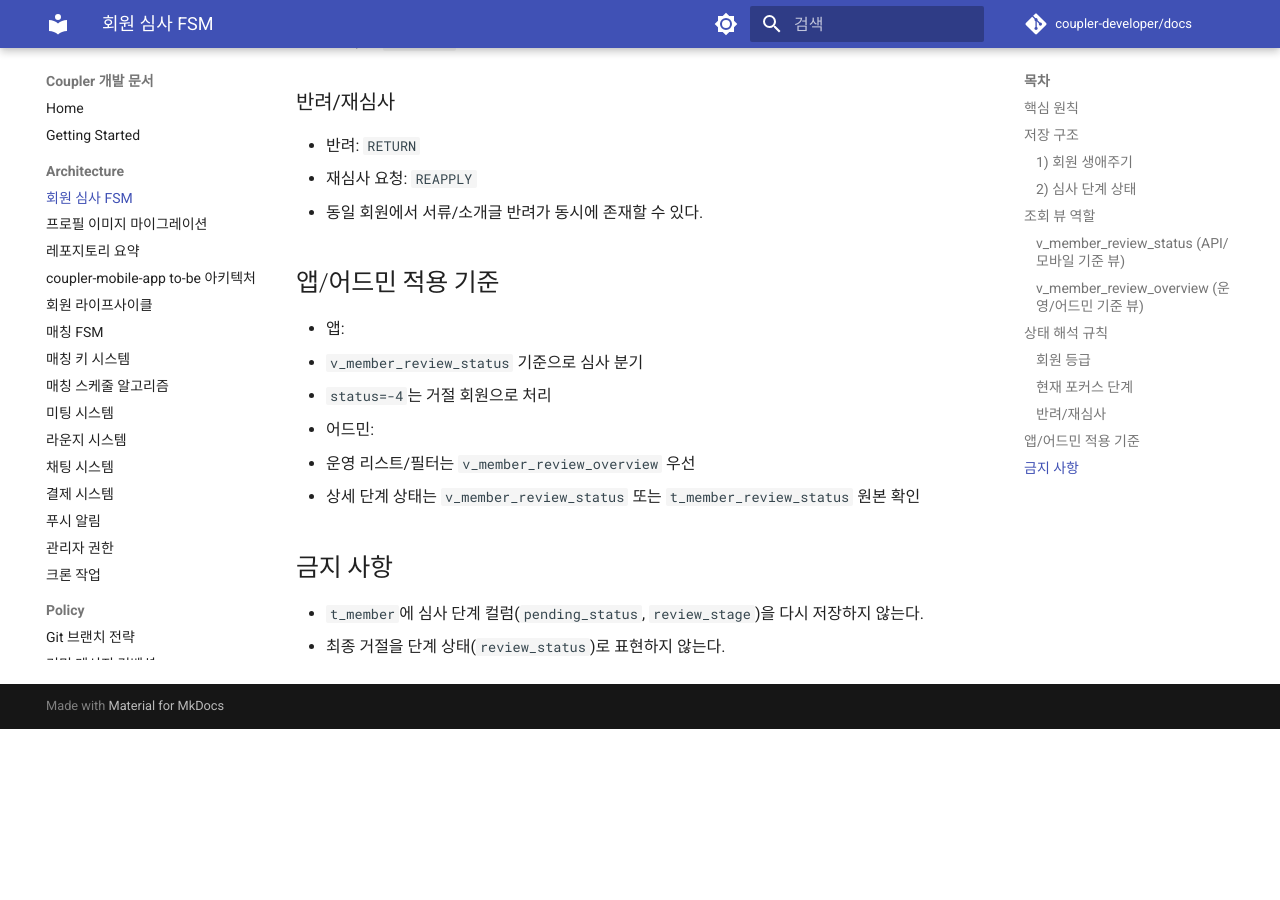
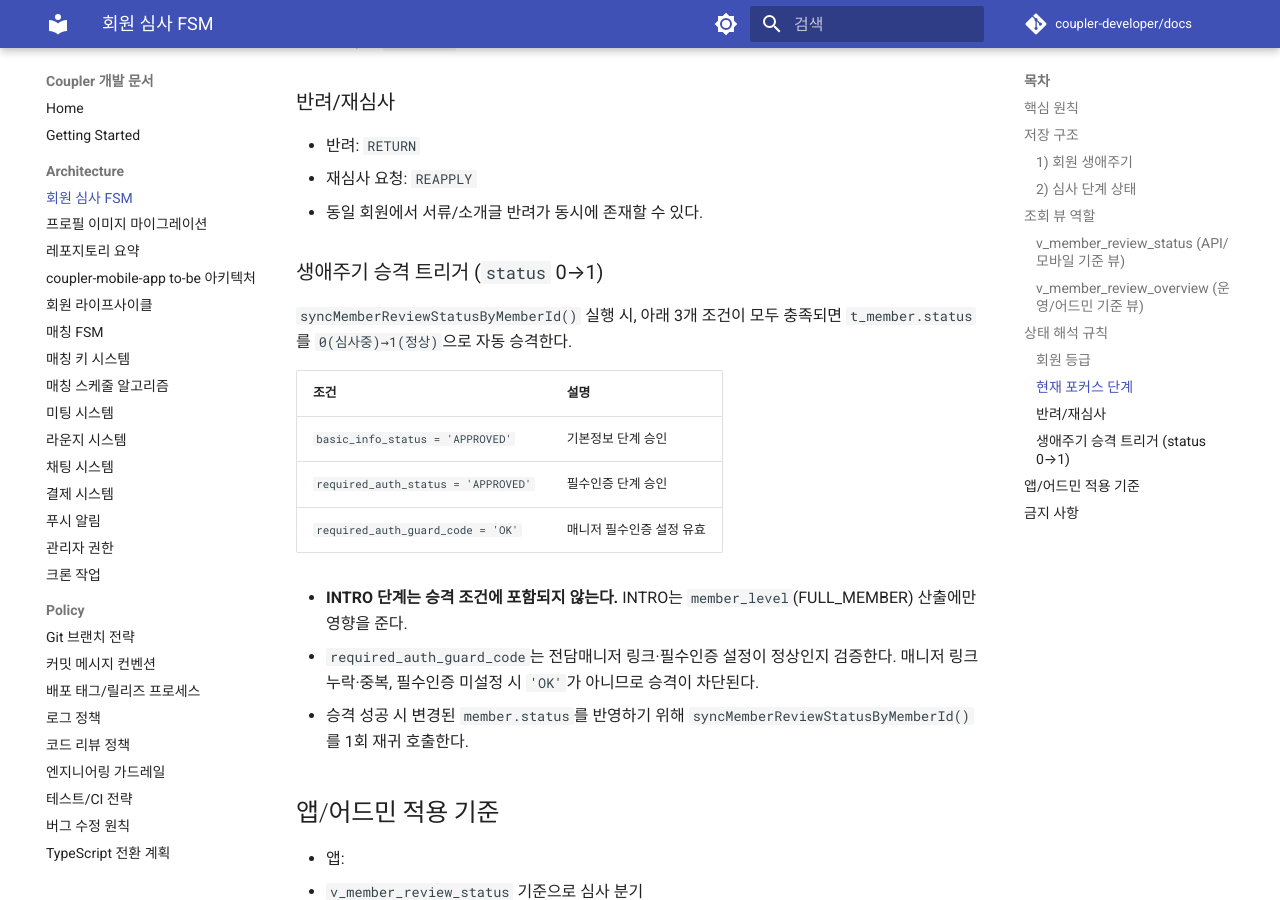
Before and after one commit to coupler-developer/docs, an MkDocs documentation site: the page built from content/architecture/member-review-fsm.md, in a window 1280 px wide and 900 px high, scrolled down 2360 px. Built offline with MkDocs 1.6.1 and Material for MkDocs 9.7.7, drawn with Linux system fonts in a browser that asks for light colours; comment, search, counter and statistics services are not loaded; before the commit the page ends 3089 px from its top, so only the background shows below that.

Commit message:
docs: 회원 심사 FSM에 생애주기 승격 트리거 조건 추가
status 0→1 자동 승격 조건(BASIC_INFO+REQUIRED_AUTH+guard_code)과
INTRO가 승격이 아닌 member_level에만 영향을 주는 점을 명시

Co-Authored-By: Claude Opus 4.6 <noreply@anthropic.com>

```diff
--- a/content/architecture/member-review-fsm.md
+++ b/content/architecture/member-review-fsm.md
@@ -79,6 +79,20 @@
 - 재심사 요청: `REAPPLY`
 - 동일 회원에서 서류/소개글 반려가 동시에 존재할 수 있다.
 
+### 생애주기 승격 트리거 (`status` 0→1)
+
+`syncMemberReviewStatusByMemberId()` 실행 시, 아래 3개 조건이 모두 충족되면 `t_member.status`를 `0(심사중)→1(정상)`으로 자동 승격한다.
+
+| 조건 | 설명 |
+| ---- | ---- |
+| `basic_info_status = 'APPROVED'` | 기본정보 단계 승인 |
+| `required_auth_status = 'APPROVED'` | 필수인증 단계 승인 |
+| `required_auth_guard_code = 'OK'` | 매니저 필수인증 설정 유효 |
+
+- **INTRO 단계는 승격 조건에 포함되지 않는다.** INTRO는 `member_level`(FULL_MEMBER) 산출에만 영향을 준다.
+- `required_auth_guard_code`는 전담매니저 링크·필수인증 설정이 정상인지 검증한다. 매니저 링크 누락·중복, 필수인증 미설정 시 `'OK'`가 아니므로 승격이 차단된다.
+- 승격 성공 시 변경된 `member.status`를 반영하기 위해 `syncMemberReviewStatusByMemberId()`를 1회 재귀 호출한다.
+
 ## 앱/어드민 적용 기준
 
 - 앱:
```
